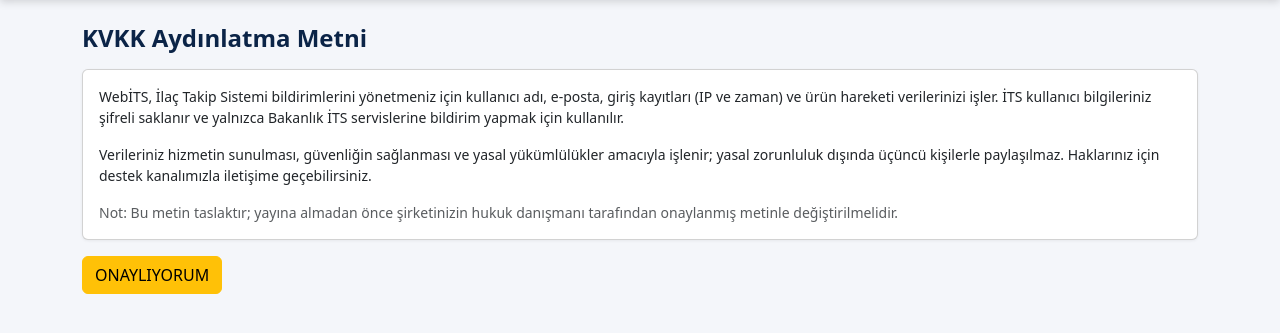
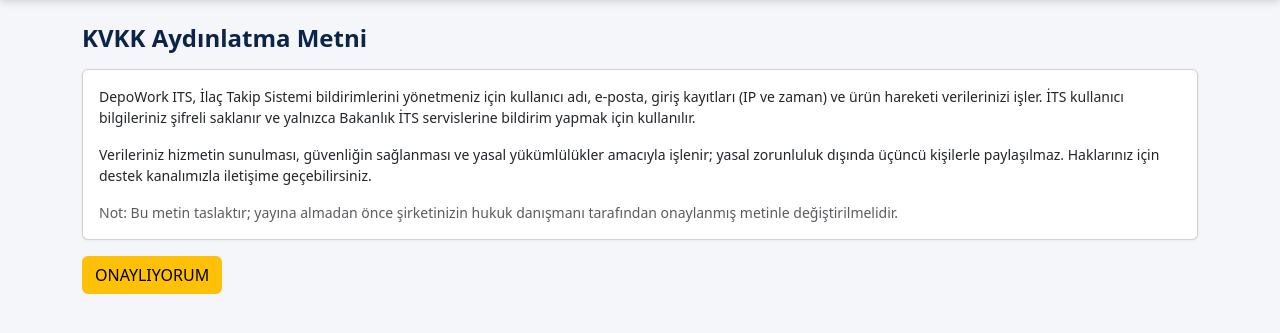
Before and after one commit to deposetup/DepoWorkits, a Laravel app: page /kvkk-onay in a window 1280 px wide. Shown: the part 59-392 px from the top of the page. Run offline with Laravel 12, Linux system fonts and the light colour scheme; a user stored in the database is signed in; data comes from the database, SQL or seed files in the repository.

Commit message:
Favicon its.gov.tr ikonu ile güncellendi, marka adı DepoWork ITS
Co-Authored-By: Claude Sonnet 5.5 <noreply@anthropic.com>

```diff
--- a/resources/views/kvkk.blade.php
+++ b/resources/views/kvkk.blade.php
@@ -3,7 +3,7 @@
 @section('icerik')
 <h4>KVKK Aydınlatma Metni</h4>
 <div class="card mb-3"><div class="card-body small">
-  <p>WebİTS, İlaç Takip Sistemi bildirimlerini yönetmeniz için kullanıcı adı, e-posta, giriş kayıtları (IP ve zaman) ve ürün hareketi verilerinizi işler. İTS kullanıcı bilgileriniz şifreli saklanır ve yalnızca Bakanlık İTS servislerine bildirim yapmak için kullanılır.</p>
+  <p>DepoWork ITS, İlaç Takip Sistemi bildirimlerini yönetmeniz için kullanıcı adı, e-posta, giriş kayıtları (IP ve zaman) ve ürün hareketi verilerinizi işler. İTS kullanıcı bilgileriniz şifreli saklanır ve yalnızca Bakanlık İTS servislerine bildirim yapmak için kullanılır.</p>
   <p>Verileriniz hizmetin sunulması, güvenliğin sağlanması ve yasal yükümlülükler amacıyla işlenir; yasal zorunluluk dışında üçüncü kişilerle paylaşılmaz. Haklarınız için destek kanalımızla iletişime geçebilirsiniz.</p>
   <p class="text-muted mb-0">Not: Bu metin taslaktır; yayına almadan önce şirketinizin hukuk danışmanı tarafından onaylanmış metinle değiştirilmelidir.</p>
 </div></div>
--- a/resources/views/layouts/app.blade.php
+++ b/resources/views/layouts/app.blade.php
@@ -3,7 +3,8 @@
 <head>
 <meta charset="utf-8">
 <meta name="viewport" content="width=device-width, initial-scale=1">
-<title>@yield('baslik', 'WebİTS')</title>
+<title>@yield('baslik', 'DepoWork ITS')</title>
+<link rel="icon" href="{{ asset('favicon.ico') }}" sizes="any">
 <link href="https://cdn.jsdelivr.net/npm/bootstrap@5.3.3/dist/css/bootstrap.min.css" rel="stylesheet">
 <link href="https://cdn.jsdelivr.net/npm/bootstrap-icons@1.11.3/font/bootstrap-icons.css" rel="stylesheet">
 <style>
```
Also changed, not shown: README.md, public/favicon.ico.
